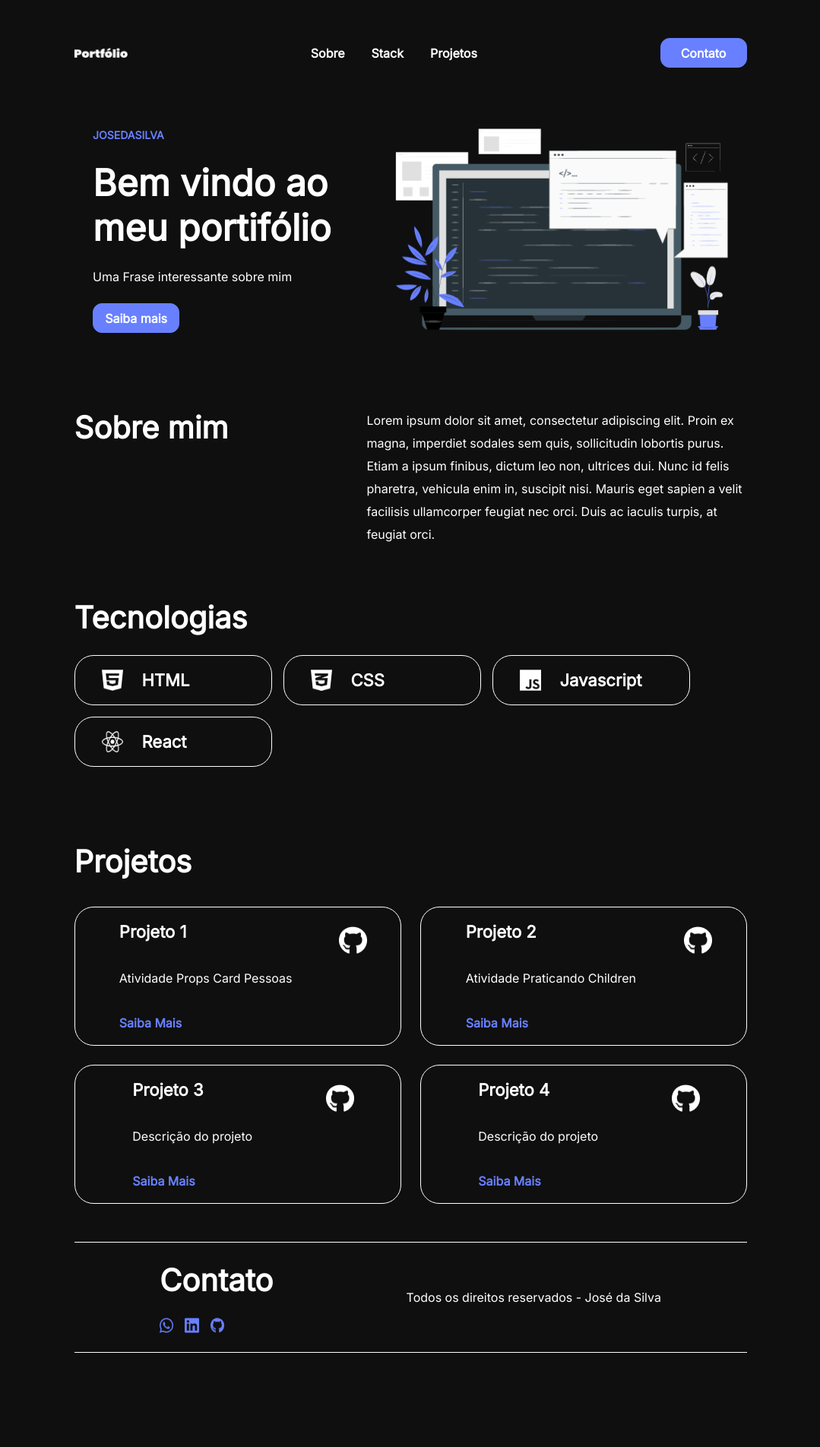
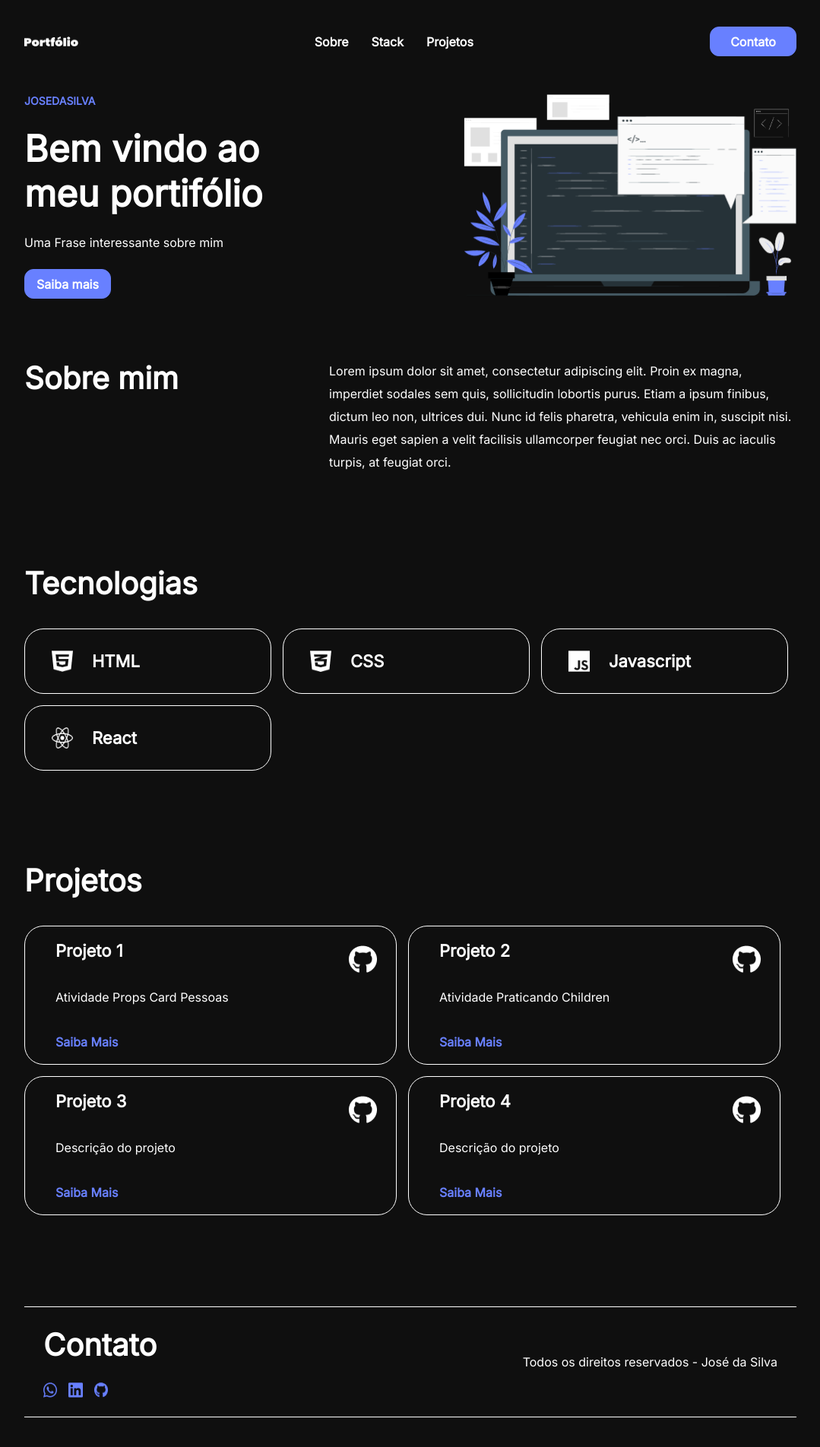
Before and after one commit to GuilhermeViniciusNoll/portfolio-generico-react, a React (Vite) app: page / in a window 1280 px wide. Shown: the top 1904 px of the page at 76% size, without its empty margins (100-1179 px from the left). Before the commit the page ends 1830 px from the top, so only its background shows below. Built offline with nearby package versions, Linux system fonts and the light colour scheme.

Commit message:
Correção

```diff
--- a/src/components/AboutMeSection/styles.module.css
+++ b/src/components/AboutMeSection/styles.module.css
@@ -3,13 +3,13 @@
     flex: row;
     flex-wrap: wrap;
     justify-content: space-between;
-    gap: 55px;
+    gap: 25px;
+    height: auto;
 
-    margin: 100px 35px;
+    margin: 80px 0px;
 }
 
 .title {
-
     color: var(--white);
 
     font-size: clamp(var(--size-h2-min), 10vw, var(--size-h2-max));
@@ -23,6 +23,6 @@
     font-weight: var(--weight-regular);
     line-height: var(--line-heigth-p);
 
-    max-width: 500px;
-    height: 150px;
+    max-width: 615px;
+    min-height: 150px;
 }
--- a/src/components/BannerSection/styles.module.css
+++ b/src/components/BannerSection/styles.module.css
@@ -2,10 +2,10 @@
     display: flex;
     flex-direction: row;
     flex-wrap: wrap;
-    justify-content: space-evenly;
+    justify-content: space-between;
 
-    gap: 60px;
-    margin: 80px 35px;
+    gap: 40px;
+    margin: 50px 0px;
 }
 
 .container {
@@ -39,7 +39,6 @@
 }
 
 .img {
-
     max-width: 437.79px;
     width: 100%;
     max-height: 265.66px;
--- a/src/components/Footer/styles.module.css
+++ b/src/components/Footer/styles.module.css
@@ -2,15 +2,15 @@
     display: flex;
     flex-direction: row;
     flex-wrap: wrap;
-    justify-content: space-around;
+    justify-content: space-between;
     align-items: center;
 
-    margin: 50px 35px 50px;
+    margin: 120px 0px 0px;
     padding: 25px;
+    gap: 25px;
 
     border-top: solid 1px var(--white);
     border-bottom: solid 1px var(--white);
-
 }
 
 .container {
@@ -38,6 +38,8 @@
 
     font-size: var(--size-p);
     font-weight: var(--weight-regular);
+
+    text-align: center;
 }
 
 .name {
@@ -47,3 +49,9 @@
     font-weight: var(--weight-regular);
     line-height: var(--line-heigth-p);
 }
+
+@media(max-width:632px) {
+    .footer {
+        justify-content: center;
+    }
+}
--- a/src/components/Header/styles.module.css
+++ b/src/components/Header/styles.module.css
@@ -1,6 +1,4 @@
 .container {
-    margin: 50px 35px 30px;
-
     display: flex;
     flex-direction: row;
     justify-content: space-between;
@@ -17,5 +15,4 @@
         flex-direction: column;
         gap: 50px;
     }
-
 }
--- a/src/components/Navegation/styles.module.css
+++ b/src/components/Navegation/styles.module.css
@@ -2,8 +2,8 @@
     display: flex;
     flex-direction: row;
     flex-wrap: wrap;
-    justify-content: space-around;
-    gap: 35PX;
+    justify-content: space-evenly;
+    gap: 30px;
 }
 
 .span {
--- a/src/components/ProjectCard/styles.module.css
+++ b/src/components/ProjectCard/styles.module.css
@@ -2,13 +2,12 @@
     border: solid 1px var(--white);
     border-radius: 25px;
 
-    width: clamp(250px, 40vw, 430px);
+    width: clamp(277px, 40vw, 490px);
     height: 183px;
 
     display: flex;
     flex-direction: row;
-    justify-content: space-around;
-
+    justify-content: space-between;
 }
 
 .container {
@@ -47,3 +46,9 @@
 
     margin: 25px;
 }
+
+@media(max-width:632px) {
+    .item {
+        width: clamp(210px, 100%, 325px);
+    }
+}
--- a/src/components/ProjectsSection/styles.module.css
+++ b/src/components/ProjectsSection/styles.module.css
@@ -1,9 +1,9 @@
 .section {
     display: flex;
     flex-direction: column;
+    width: auto;
     gap: 35px;
-    width: auto;
-    margin: 100px 35px 0px;
+    margin: 120px 0px;
 }
 
 .title {
@@ -17,8 +17,7 @@
     display: flex;
     flex-direction: row;
     flex-wrap: wrap;
-    gap: 25px;
+    gap: 15px;
 
-    max-width: 885px;
     height: auto;
 }
--- a/src/components/TechCard/styles.module.css
+++ b/src/components/TechCard/styles.module.css
@@ -11,8 +11,9 @@
 }
 
 .item {
-    width: 260px;
-    height: 66px;
+    /* width: 325px; */
+    width: clamp(277px, 40vw, 325px);
+    height: 86px;
     padding-left: 35px;
 
     border: solid 1px var(--white);
@@ -22,5 +23,10 @@
     flex-direction: row;
     align-items: center;
     gap: 25px;
+}
 
+@media(max-width:632px) {
+    .item {
+        width: clamp(210px, 100%, 325px);
+    }
 }
--- a/src/components/TechSection/styles.module.css
+++ b/src/components/TechSection/styles.module.css
@@ -1,8 +1,8 @@
 .section {
     display: flex;
     flex-direction: column;
-    margin: 0px 35px;
-    gap: 1.5625rem;
+    margin: 120px 0px;
+    gap: 2.1875rem;
 }
 
 .title {
@@ -17,7 +17,6 @@
     flex-direction: row;
     flex-wrap: wrap;
 
-    max-width: 850px;
     height: auto;
     gap: 15px;
 }
--- a/src/styles/globalStyle.css
+++ b/src/styles/globalStyle.css
@@ -1,12 +1,8 @@
 :root {
-
-    /* Color */
     --primary: #6880FF;
     --hover: #7C91FF;
     --black: #0F0F0F;
     --white: #FFFFFF;
-
-    /* Fonte */
 
     --line-heigth-h1: 3.125rem;
     --line-heigth-p: 1.875rem;
@@ -23,7 +19,6 @@
     --size-label: .875rem;
     --size-link: 1rem;
     --size-paragraph: 1rem;
-
 }
 
 * {
@@ -46,6 +41,13 @@ body {
     justify-content: center;
 }
 
+#root {
+    width: 90%;
+    max-width: 1016px;
+    margin: 35px 30px 50px;
+    height: auto;
+}
+
 button,
 a {
     cursor: pointer;
```
